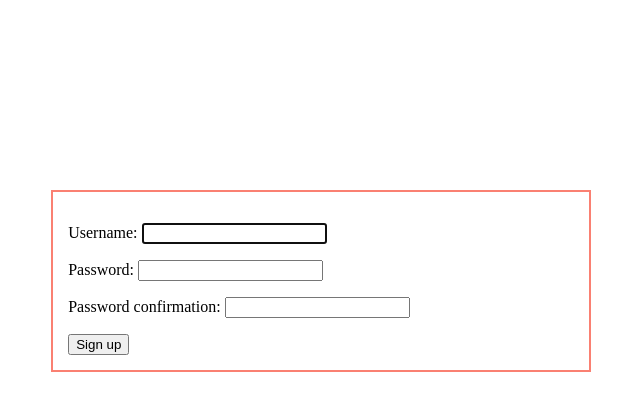
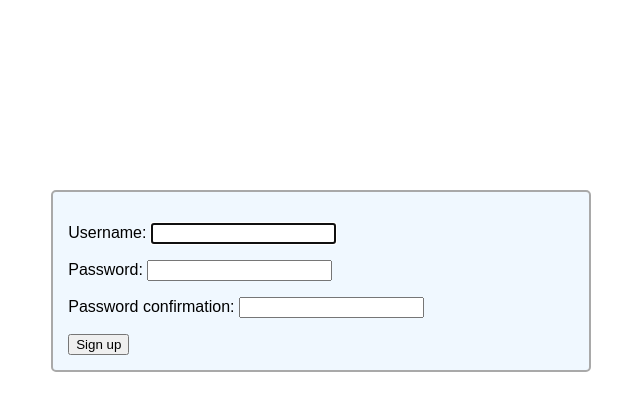
Before and after one commit to shash68i/django-microprojects, a Django app: page /signup/ in a window 1280 px wide. Shown: the top 411 px of the page, without its empty margins (319-959 px from the left). Run offline with Django 3.2, Linux system fonts and the light colour scheme.

Commit message:
Fully working code with no optimizations

```diff
--- a/ajaxpractice/urls.py
+++ b/ajaxpractice/urls.py
@@ -2,7 +2,7 @@ from django.contrib import admin
 from django.urls import path
 from django.conf import settings
 from django.conf.urls.static import static
-from users.views import SignUpView,validate_username
+from users.views import SignUpView, validate_username
 
 urlpatterns = [
     path('admin/', admin.site.urls),
@@ -11,4 +11,5 @@ urlpatterns = [
 ]
 
 if settings.DEBUG:
-    urlpatterns += static(settings.STATIC_URL, document_root=settings.STATIC_ROOT)
+    urlpatterns += static(settings.STATIC_URL,
+                          document_root=settings.STATIC_ROOT)
--- a/static/css/app.css
+++ b/static/css/app.css
@@ -1,10 +1,16 @@
+body {
+  font-family: Arial, Helvetica, sans-serif;
+}
+
 .container {
   /* margin-top: 20%; */
   width: 40%;
-  border: 2px solid salmon;
+  border: 2px solid darkgrey;
   margin: 15% auto;
   padding: 15px;
   align-self: center;
+  border-radius: 5px;
+  background-color: aliceblue;
 }
 
 .helptext {
@@ -14,3 +20,8 @@
 ul {
   display: none;
 }
+
+#message {
+  color: rgb(230, 12, 12);
+  text-align: center;
+}
--- a/users/templates/users/signup.html
+++ b/users/templates/users/signup.html
@@ -1,17 +1,29 @@
-{% extends 'base.html' %}
-
-{% block javascript %}
+{% extends 'base.html' %} {% block javascript %}
 <script>
-    $("#id_username").change(function () {
-      console.log( $(this).val() );
+  $('#id_username').keyup(function () {
+    var username = $(this).val();
+    var msg = document.getElementById('message');
+    $.ajax({
+      url: '/ajax/validate_username/',
+      data: {
+        username: username,
+      },
+      dataType: 'json',
+      success: function (data) {
+        if (data.is_taken) {
+          msg.innerHTML = 'A user with this username already exists.';
+        } else {
+          msg.innerHTML = '';
+        }
+      },
+    });
   });
 </script>
-{% endblock %}
+{% endblock %} {% block content %}
+<div id="message"></div>
 
-{% block content %}
 <form method="post">
-    {% csrf_token %}
-    {{ form.as_p }}
+  {% csrf_token %} {{ form.as_p }}
   <button type="submit">Sign up</button>
 </form>
 {% endblock %}
```
Also changed, not shown: db.sqlite3. Lines whose indentation alone changed are shown as unchanged.
